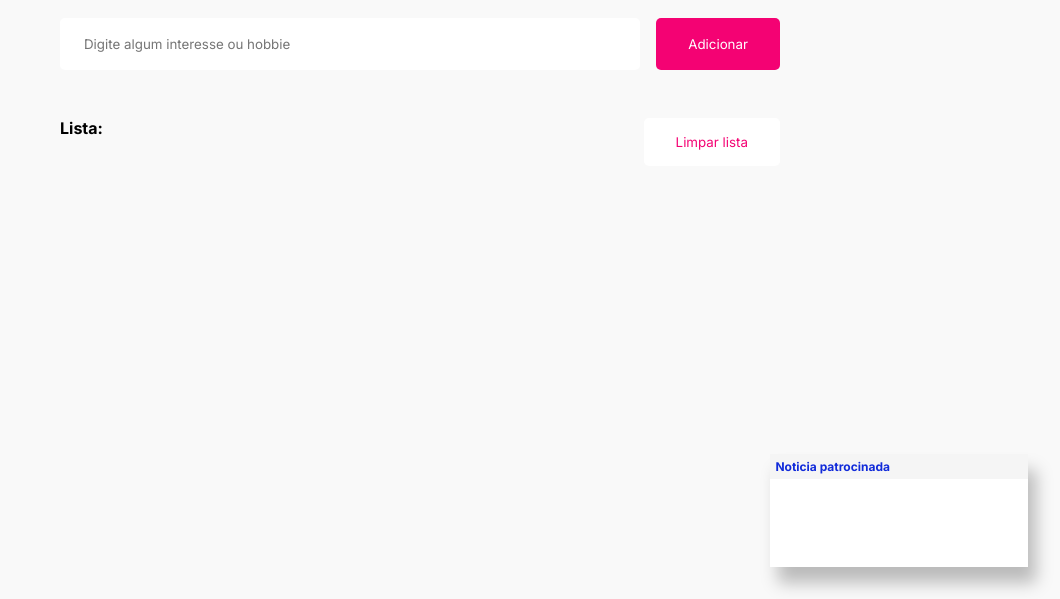
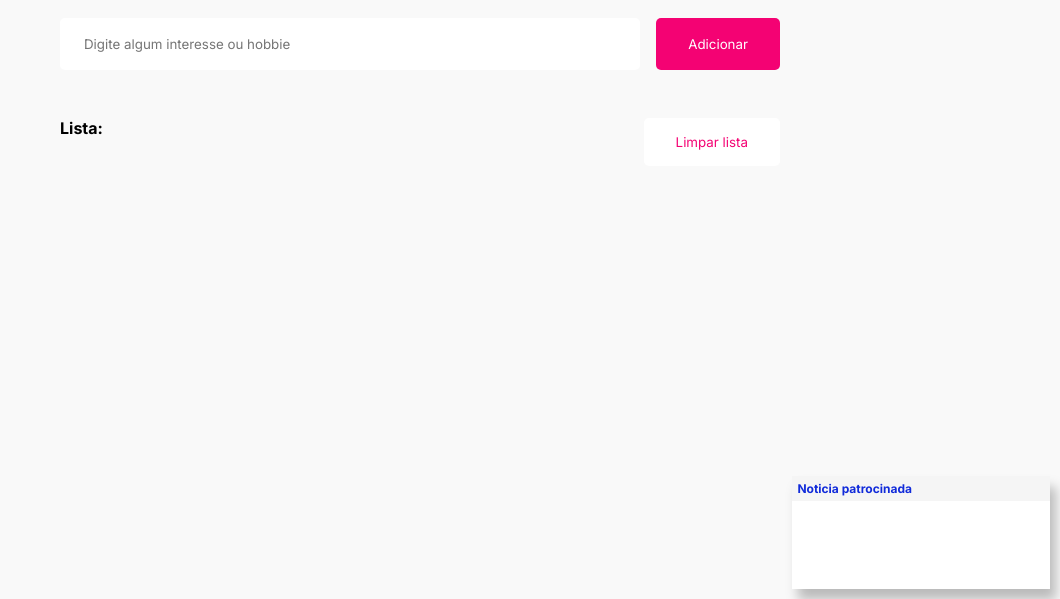
Before and after one commit to guerragabi/M2S05-Mini-Projeto, a plain HTML site: page index.html in a window 1280 px wide. Shown: the part 201-800 px from the top of the page, without its empty margins (220-1280 px from the left). Drawn offline with Linux system fonts and the light colour scheme; no server answers.

Commit message:
correções

```diff
--- a/index.html
+++ b/index.html
@@ -7,6 +7,7 @@
     <link rel="stylesheet" href="styles.css">
     <link rel="preconnect" href="https://fonts.googleapis.com">
     <link rel="preconnect" href="https://fonts.gstatic.com" crossorigin>
+    <link rel="icon" href="./images/star.png" type="image/png">
     <link href="https://fonts.googleapis.com/css2?family=Inter:wght@100..900&display=swap" rel="stylesheet">
 </head>
 <body>
--- a/styles.css
+++ b/styles.css
@@ -112,12 +112,12 @@ header h1 {
 
 .news {
     position: fixed;
-    bottom: 32px;
-    right: 32px;
+    bottom: 10px;
+    right: 10px;
     width: calc(322px * 0.80);
     height: calc(141px * 0.80);
     background: #fff;
-    box-shadow: 7.9px 15.8px 15.8px hsl(0deg 0% 0% / 0.25);
+    box-shadow: calc(7.9px * 0.70) calc(15.8px * 0.70) calc(15.8px * 0.70) hsl(0deg 0% 0% / 0.25);
 }
 
 .news div {
```
Also changed, not shown: images/star.png (added), images/star1.png (added).
